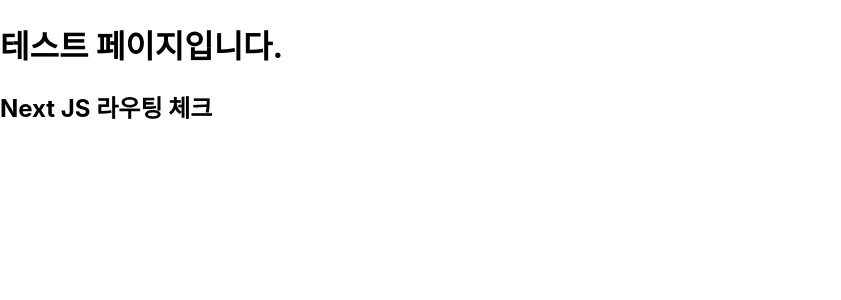
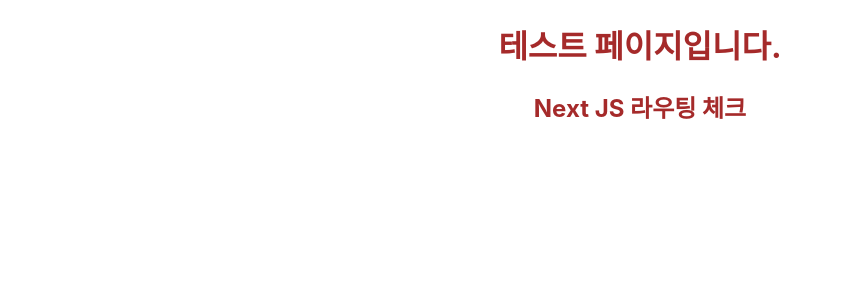
Before and after one commit to citron03/NextJs_practice, a Next.js app: page /about in a window 1280 px wide. Shown: the top 300 px of the page, without its empty margins (0-841 px from the left). Built offline with nearby package versions, Linux system fonts and the light colour scheme.

Commit message:
feat: 스타일 적용 테스트

```diff
--- a/pages/about.tsx
+++ b/pages/about.tsx
@@ -1,8 +1,9 @@
 import type {NextPage} from 'next'
+import styles from './../styles/About.module.css';
 
 const About: NextPage = () => {
     return (
-        <div>
+        <div className={styles.container}>
             <h1>테스트 페이지입니다.</h1>
             <h2>Next JS 라우팅 체크</h2>
         </div>
--- /dev/null
+++ b/styles/About.module.css
@@ -0,0 +1,4 @@
+.container {
+    text-align: center;
+    color:brown
+}
```
